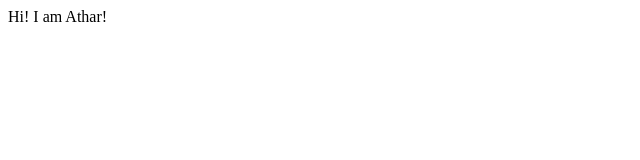
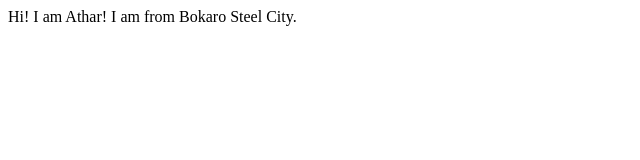
Before and after one commit to atharulhaque/Student, a plain HTML site: page index.html in a window 1280 px wide. Shown: the whole page, without its empty margins (0-640 px from the left). Drawn offline with Linux system fonts and the light colour scheme.

Commit message:
docs: update city name

```diff
--- a/index.html
+++ b/index.html
@@ -7,6 +7,6 @@
     <title>Studentsite</title>
 </head>
 <body>
-    Hi! I am Athar!
+    Hi! I am Athar! I am from Bokaro Steel City.
 </body>
 </html>
```
